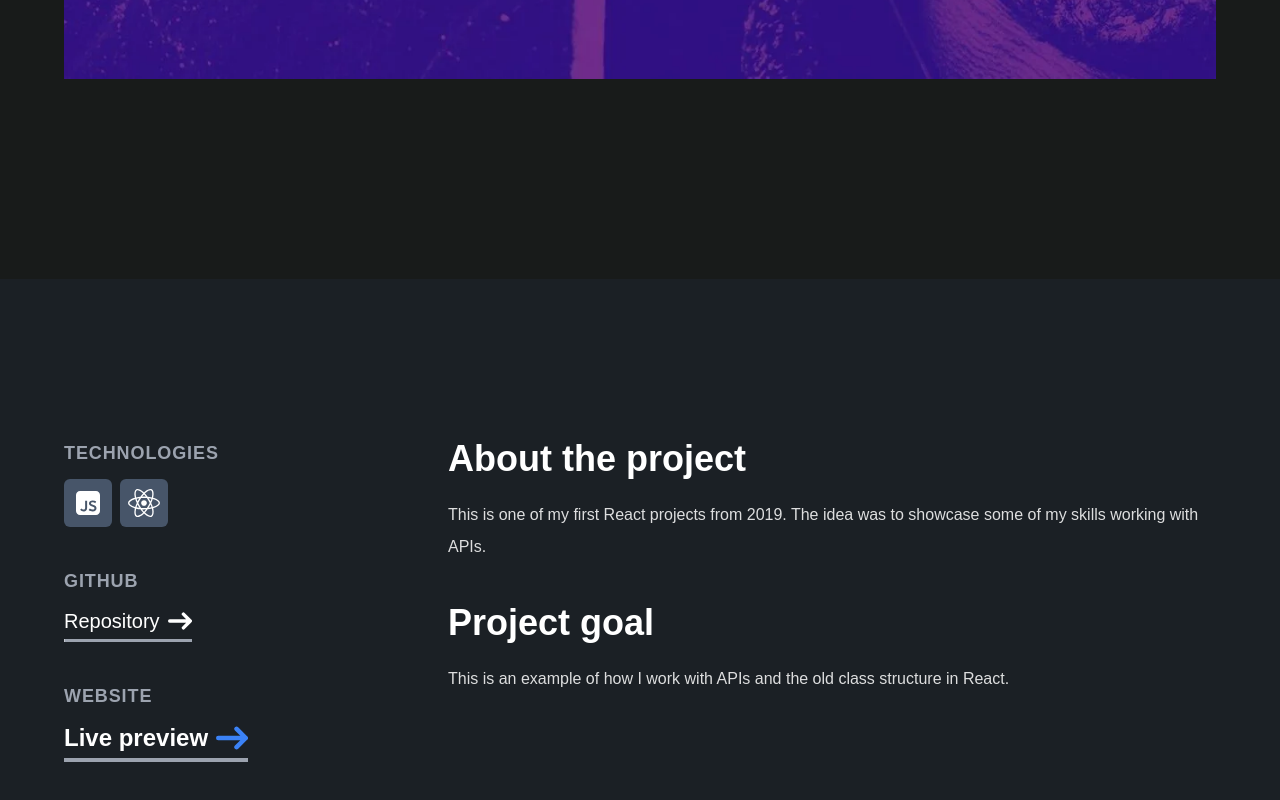
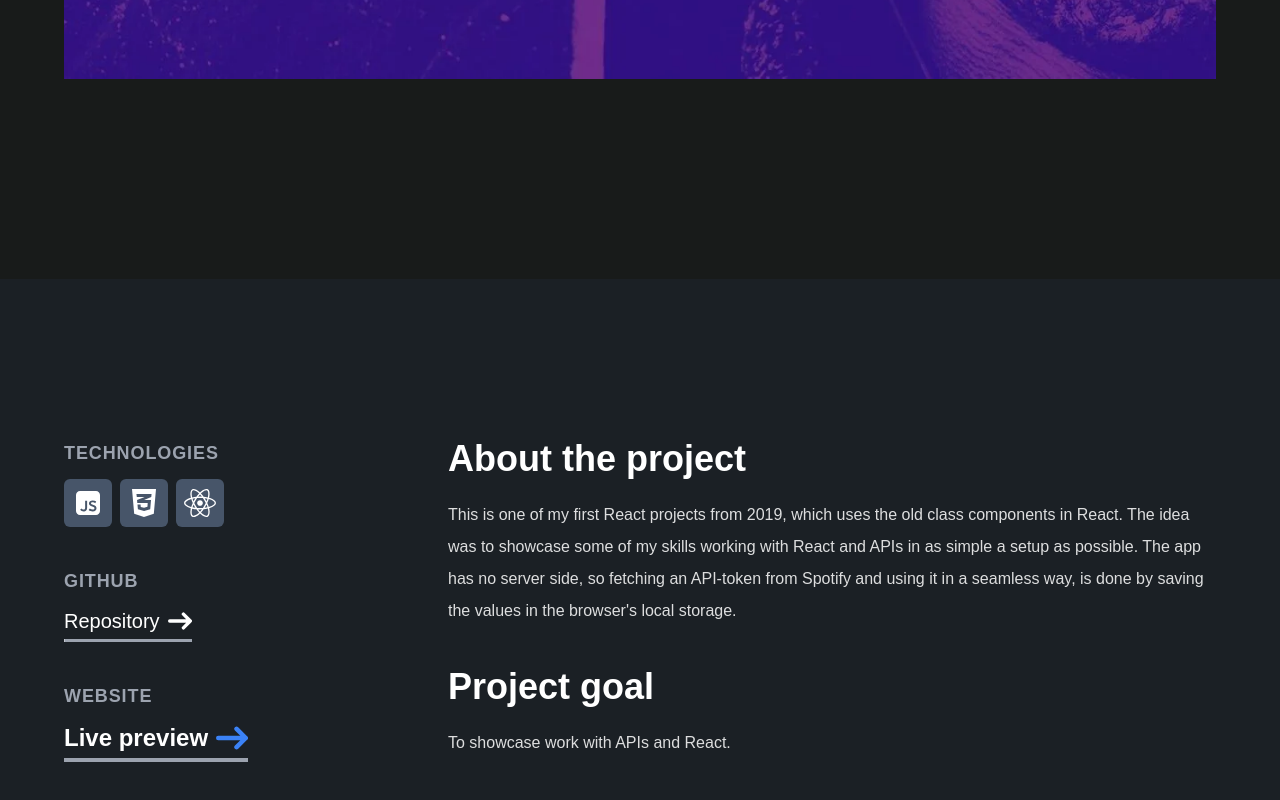
Before and after one commit to lindjacob/jacoblind.me, a React (Vite) app: page /portfolio/jamming in a window 1280 px wide. Shown: the part 1162-1962 px from the top of the page. Built offline with nearby package versions, Linux system fonts and the light colour scheme; no server answers.

Commit message:
add css to iconsbox + write text for jamming project

```diff
--- a/src/components/ui/IconBox.jsx
+++ b/src/components/ui/IconBox.jsx
@@ -1,7 +1,7 @@
 import { BiLogoTypescript, BiLogoGraphql } from 'react-icons/bi';
 import { TbSql } from 'react-icons/tb';
 import { RiJavascriptFill } from 'react-icons/ri';
-import { FaReact, FaPython, FaDocker, FaJava } from 'react-icons/fa';
+import { FaReact, FaPython, FaDocker, FaJava, FaCss3Alt } from 'react-icons/fa';
 import { SiTailwindcss, SiDjango, SiGooglecloud, SiNextdotjs } from 'react-icons/si';
 import { GrStatusUnknown } from "react-icons/gr";
 
@@ -19,6 +19,7 @@ export default function IconBox({ icon }) {
     'django': SiDjango,
     'google cloud platform': SiGooglecloud,
     'next.js': SiNextdotjs,
+    'css': FaCss3Alt
   };
 
   const IconComponent = icons[icon] || GrStatusUnknown;
--- a/src/projectsData.json
+++ b/src/projectsData.json
@@ -22,18 +22,19 @@
     {
         "id": "jamming",
         "title": "Jamming",
-        "subheading": "Build a new playlist and add it to your Spotify account",
+        "subheading": "Build a new playlist and add it to your Spotify account.",
         "featuredImage": "/jamming.webp",
         "client": "",
         "services": "",
         "technologies": [
             "javascript",
+            "css",
             "react"
         ],
         "website": "https://jamming.jacoblind.me/",
         "github": "https://github.com/lindjacob/jamming",
-        "about": "This is one of my first React projects from 2019. The idea was to showcase some of my skills working with APIs.",
-        "goal": "This is an example of how I work with APIs and the old class structure in React.",
+        "about": "This is one of my first React projects from 2019, which uses the old class components in React. The idea was to showcase some of my skills working with React and APIs in as simple a setup as possible. The app has no server side, so fetching an API-token from Spotify and using it in a seamless way, is done by saving the values in the browser's local storage.",
+        "goal": "To showcase work with APIs and React.",
         "result": "",
         "future": "",
         "collaborations": ""
```
